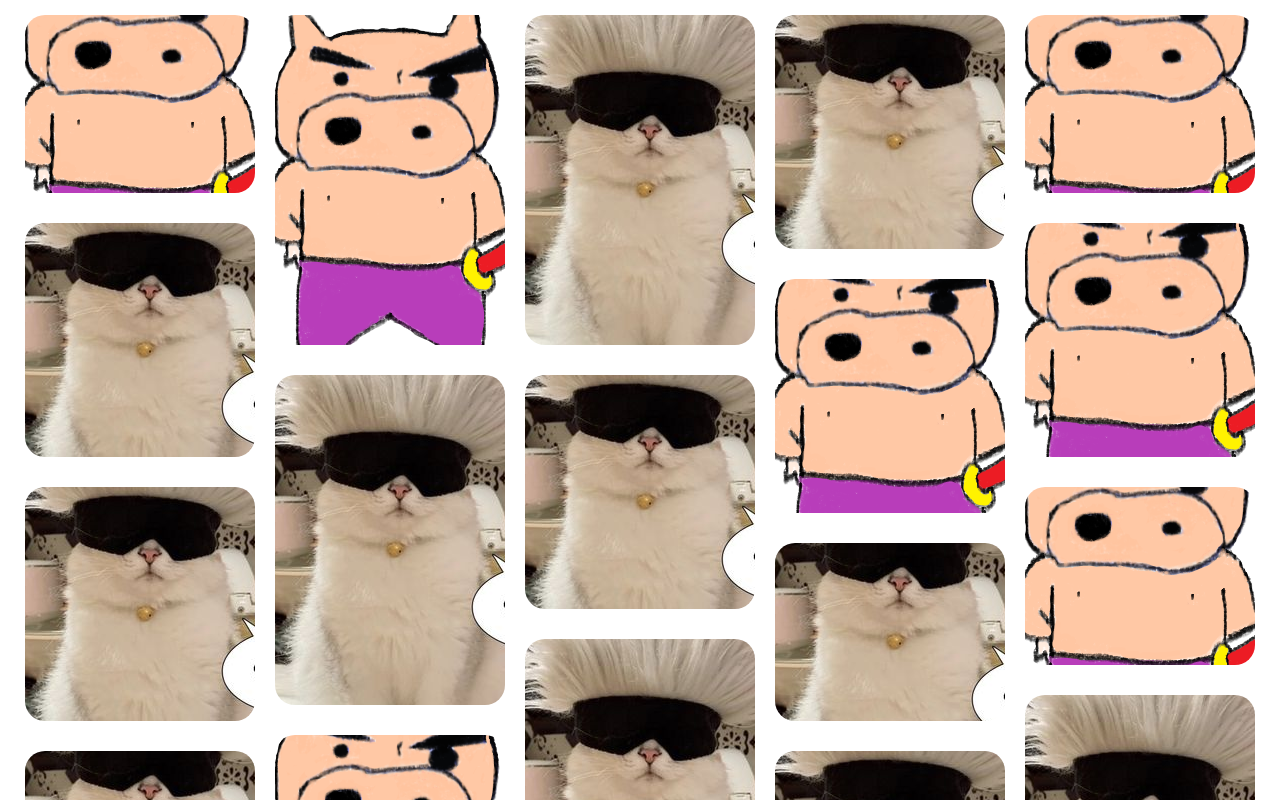
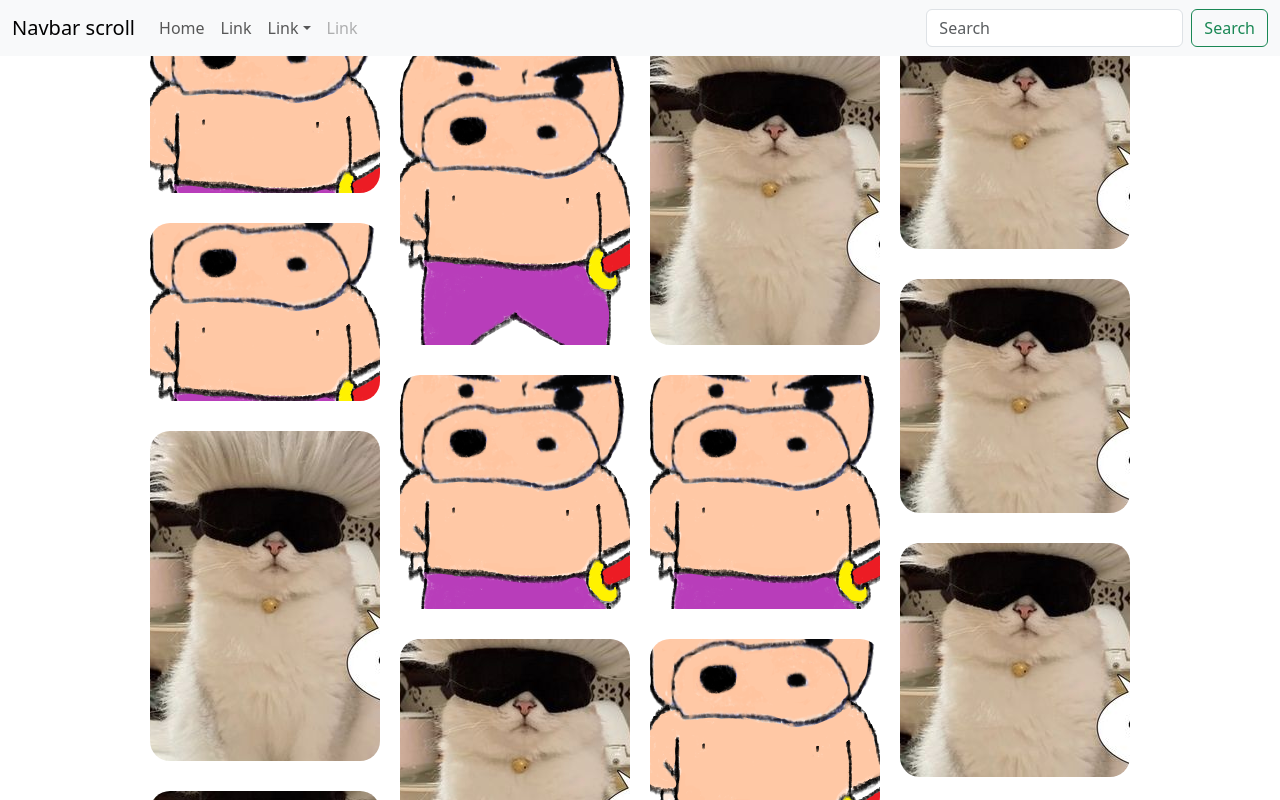
Before and after one commit to whatiiiii/kosmo-proj-final, a React (Vite) app in the folder frontend/: page /pin in a window 1280 px wide. Shown: the top 800 px of the page. Built offline with nearby package versions, Linux system fonts and the light colour scheme.

Commit message:
Pinlayout updata and PinNavBar add

```diff
--- /dev/null
+++ b/frontend/src/components/PinNavBar.tsx
@@ -0,0 +1,53 @@
+import {
+  Button,
+  Container,
+  Form,
+  Nav,
+  NavDropdown,
+  Navbar,
+} from "react-bootstrap";
+
+function PinNavBar() {
+  return (
+    <Navbar expand="lg" className="bg-body-tertiary" fixed="top">
+      <Container fluid>
+        <Navbar.Brand href="#">Navbar scroll</Navbar.Brand>
+        <Navbar.Toggle aria-controls="navbarScroll" />
+        <Navbar.Collapse id="navbarScroll">
+          <Nav
+            className="me-auto my-2 my-lg-0"
+            style={{ maxHeight: "100px" }}
+            navbarScroll
+          >
+            <Nav.Link href="#action1">Home</Nav.Link>
+            <Nav.Link href="#action2">Link</Nav.Link>
+            <NavDropdown title="Link" id="navbarScrollingDropdown">
+              <NavDropdown.Item href="#action3">Action</NavDropdown.Item>
+              <NavDropdown.Item href="#action4">
+                Another action
+              </NavDropdown.Item>
+              <NavDropdown.Divider />
+              <NavDropdown.Item href="#action5">
+                Something else here
+              </NavDropdown.Item>
+            </NavDropdown>
+            <Nav.Link href="#" disabled>
+              Link
+            </Nav.Link>
+          </Nav>
+          <Form className="d-flex">
+            <Form.Control
+              type="search"
+              placeholder="Search"
+              className="me-2"
+              aria-label="Search"
+            />
+            <Button variant="outline-success">Search</Button>
+          </Form>
+        </Navbar.Collapse>
+      </Container>
+    </Navbar>
+  );
+}
+
+export default PinNavBar;
--- a/frontend/src/components/Pinlayout.tsx
+++ b/frontend/src/components/Pinlayout.tsx
@@ -1,7 +1,10 @@
+import PinNavBar from "./PinNavBar";
 import Pin from "./Pin";
 
 function PinLayout() {
   return (
+    <>
+      <PinNavBar />
       <div style={styles.pin_container}>
         <Pin />
         <Pin />
@@ -28,14 +31,14 @@
         <Pin />
         <Pin />
       </div>
+    </>
   );
 }
 
 const styles: Record<string, React.CSSProperties> = {
   pin_container: {
-    margin: 0,
     padding: 0,
-    width: "100vw",
+    width: "95vw",
     backgroundColor: "white",
     position: "absolute",
     left: "50%",
```
Lines whose indentation alone changed are shown as unchanged.
